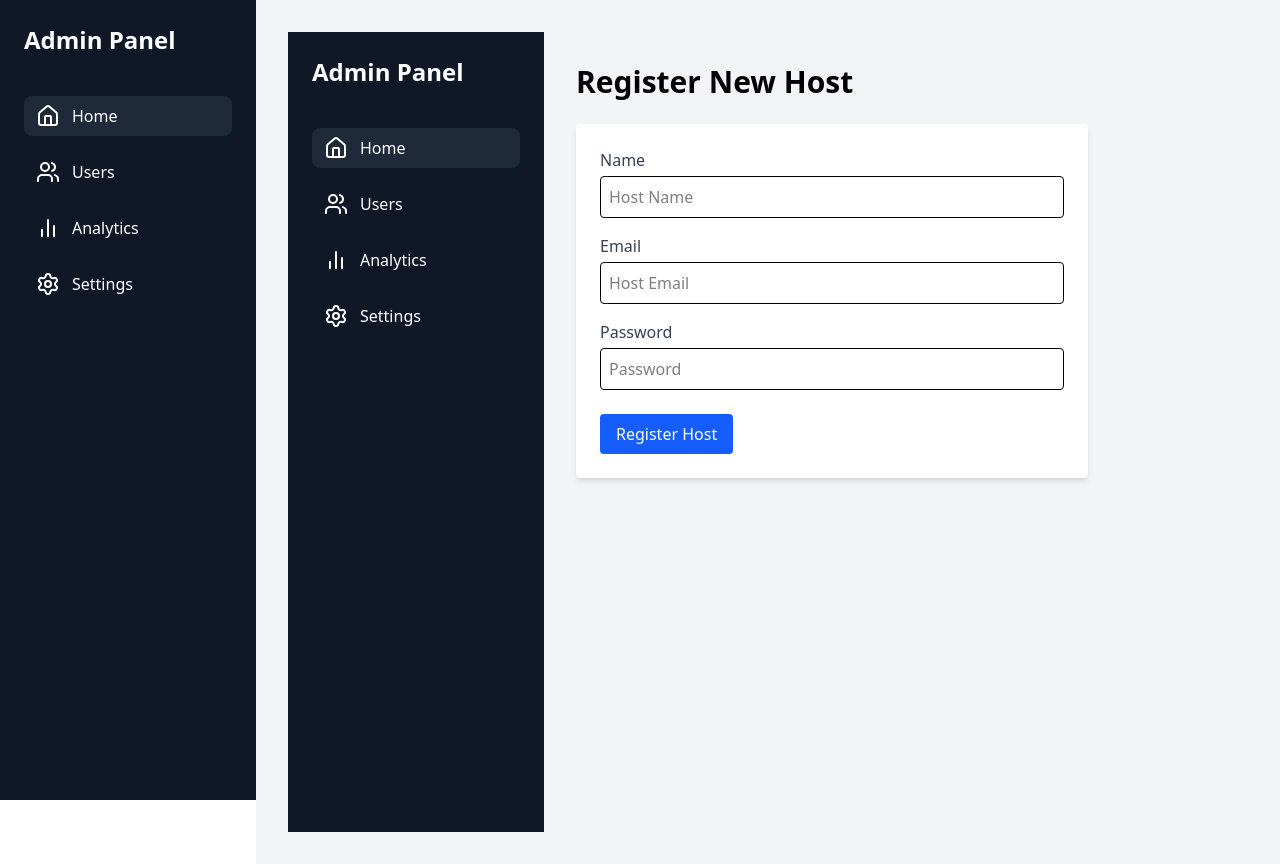
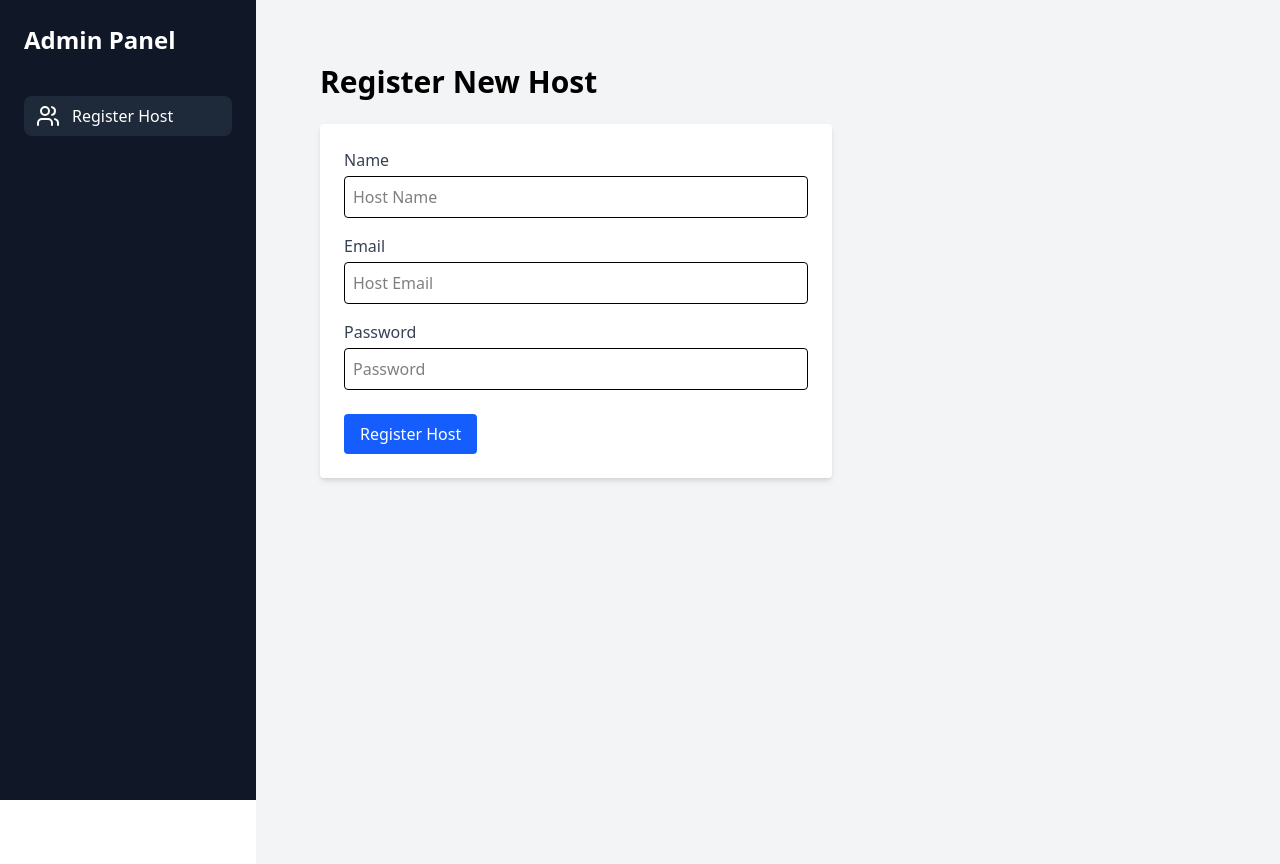
Before and after one commit to Adi1104S/Webinar-Management, a React (Vite) app in the folder frontend/my webinar/: page /admin-dashboard/register-host in a window 1280 px wide. Built offline with nearby package versions, Linux system fonts and the light colour scheme; sample sign-in values are in the browser's storage.

Commit message:
updated admin dashboard

```diff
--- a/frontend/my webinar/package.json
+++ b/frontend/my webinar/package.json
@@ -11,6 +11,7 @@
   },
   "dependencies": {
     "@tailwindcss/vite": "^4.1.11",
+    "axios": "^1.11.0",
     "lucide-react": "^0.525.0",
     "react": "^19.1.0",
     "react-dom": "^19.1.0",
--- a/frontend/my webinar/src/components/AdminSidebar.jsx
+++ b/frontend/my webinar/src/components/AdminSidebar.jsx
@@ -1,12 +1,9 @@
-import { Home, Users, BarChart2, Settings } from "lucide-react";
+import { Users } from "lucide-react";
 import { NavLink } from "react-router-dom";
 
 const AdminSidebar = () => {
   const navItems = [
-    { name: "Home", icon: <Home />, path: "/admin-dashboard" },
-    { name: "Users", icon: <Users />, path: "/admin-dashboard/users" },
-    { name: "Analytics", icon: <BarChart2 />, path: "/admin-dashboard/analytics" },
-    { name: "Settings", icon: <Settings />, path: "/admin-dashboard/settings" },
+    { name: "Register Host", icon: <Users />, path: "/admin-dashboard/register-host" },
   ];
 
   return (
--- a/frontend/my webinar/src/pages/AdminDashboard.jsx
+++ b/frontend/my webinar/src/pages/AdminDashboard.jsx
@@ -1,6 +1,6 @@
 import { Routes, Route } from "react-router-dom";
-import AdminSidebar from "../components/AdminSidebar.jsx";
-import RegisterHost from "./RegisterHost"; // 👈 Import your RegisterHost page
+import AdminSidebar from "../components/AdminSidebar";
+import RegisterHost from "./RegisterHost";
 
 const AdminDashboard = () => {
   return (
@@ -14,8 +14,8 @@ const AdminDashboard = () => {
               <>
                 <h1 className="text-3xl font-semibold mb-6">Welcome, Admin</h1>
                 <div className="grid grid-cols-1 md:grid-cols-3 gap-6">
-                  <DashboardCard title="Users" value="1,250" />
-                  <DashboardCard title="Revenue" value="$9,530" />
+                  <DashboardCard title="Hosts" value="12" />
+                  <DashboardCard title="Total Users" value="1,250" />
                   <DashboardCard title="Sessions" value="3,870" />
                 </div>
               </>
--- a/frontend/my webinar/src/pages/RegisterHost.jsx
+++ b/frontend/my webinar/src/pages/RegisterHost.jsx
@@ -1,7 +1,7 @@
 import { useState } from "react";
 import axios from "axios";
 import toast from "react-hot-toast";
-import AdminSidebar from "../components/AdminSidebar";
+// import AdminSidebar from "../components/AdminSidebar";
 
 const RegisterHost = () => {
   const [formData, setFormData] = useState({
@@ -39,7 +39,7 @@ const RegisterHost = () => {
 
   return (
     <div className="flex">
-      <AdminSidebar />
+      {/* <AdminSidebar /> */}
       <main className="flex-1 bg-gray-100 min-h-screen p-8">
         <h1 className="text-3xl font-semibold mb-6">Register New Host</h1>
         <form
```
Also changed, not shown: 1 other file (tests, documents, lock files or other folders).
